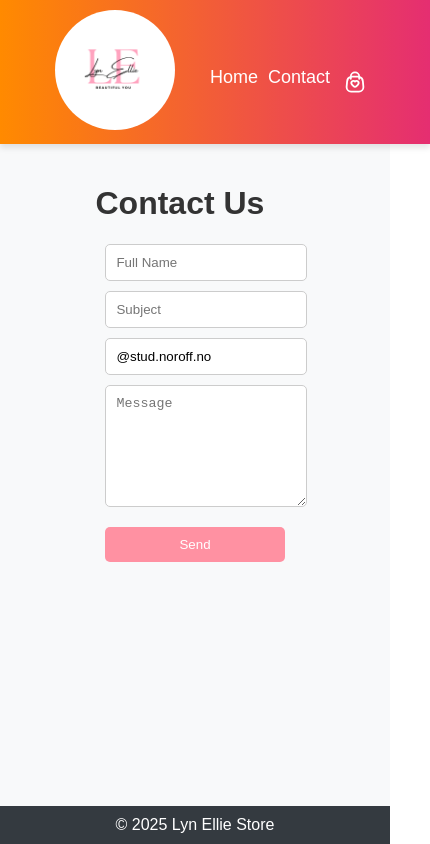
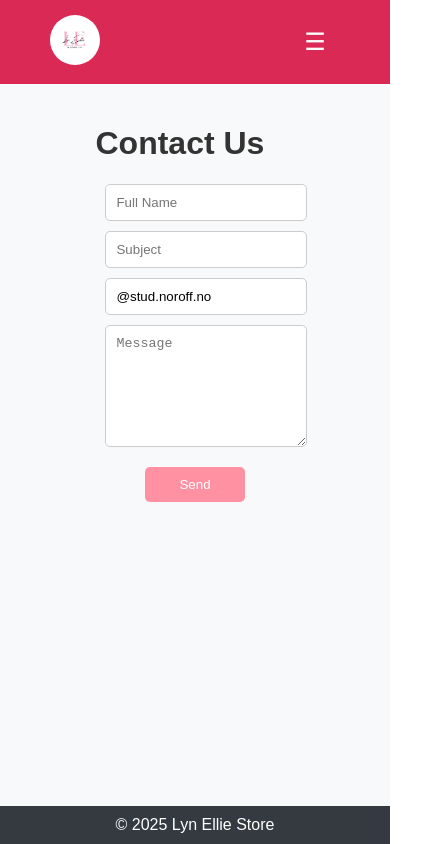
Before and after one commit to lynar13/lyn-ellie-store-app, a React (Create React App) app: page /contact in a window 390 px wide. Shown: the whole page, 430 px wide, since content can reach past the window. Built offline with nearby package versions, Linux system fonts and the light colour scheme.

Commit message:
changed name of store in package.json

```diff
--- a/package.json
+++ b/package.json
@@ -1,5 +1,5 @@
 {
-  "name": "my-first-app",
+  "name": "store-app",
   "version": "0.1.0",
   "private": true,
   "dependencies": {
--- a/src/App.module.css
+++ b/src/App.module.css
@@ -15,50 +15,101 @@
   margin: auto;
 }
 
-/* Header Styles */
+/* Header */
 .header {
+  display: flex;
   position: sticky;
   top: 0;
   left: 0;
-  display: flex;
   justify-content: space-between;
   align-items: center;
-  padding: 10px 20px;
-  background: linear-gradient(90deg, #ff8a00, #e52e71);
-  box-shadow: 0px 4px 6px rgba(0, 0, 0, 0.1);
+  padding: 15px 20px;
+  background: #da2955;
+  color: white;
   z-index: 1000;
   width: 100%;
-
 }
 
+/* Logo */
 .logoContainer {
-  flex: 1;
+  display: flex;
+  align-items: center;
+  padding-left: 50px;
 }
 
 .logo {
-  width: 120px;
-  height: auto;
   border-radius: 50%;
+  height: 50px;
 }
 
 /* Navigation */
 .nav {
   display: flex;
-  align-items: center;
-  gap: 20px;
-  padding-right: 40px;
+  gap: 10px;
+  padding: 10px 40px;
+}
+
+/* Burger Menu Button */
+.burgerMenu {
+  display: none;
+  font-size: 24px;
+  background: none;
+  border: none;
+  color: white;
+  cursor: pointer;
+  width: 150px;
 }
 
 .link {
+  display: flex;
+  justify-content: center;
+  align-items: center;
   color: white;
   text-decoration: none;
-  font-size: 18px;
   transition: color 0.3s ease;
 }
 
-.link:hover {
-  color: #fdd835;
+/* Mobile Responsive Styles */
+@media (max-width: 768px) {
+
+  .header {
+    flex-direction: row;
+    align-items: center;
+    padding: 15px 0;
+  }
+  .burgerMenu {
+    display: block;
+  }
+
+  .nav {
+    flex-direction: column;
+    position: absolute;
+    top: 60px;
+    right: 0;
+    width: 200px;
+    background: #fffbfe;
+    display: none;
+    padding: 15px 0;
+    text-align: center;
+  }
+
+  .navOpen {
+    display: flex;
+  }
+
+  .nav a {
+    padding: 15px 0;
+    font-size: 18px;
+    color: rgb(7, 7, 7);
+    text-decoration: none;
+    transition: 0.3s;
+  }
+
+  .nav a:hover {
+    background: #444;
+  }
 }
+
 
 /* Cart */
 .cartLink {
@@ -86,48 +137,7 @@
   border-radius: 50%;
 }
 
-.button {
-  background-color: #ff91a2;
-  color: white;
-  padding: 10px 20px;
-  border: none;
-  border-radius: 5px;
-  cursor: pointer;
-  transition: background-color 0.3s ease;
-  text-decoration: none;
-  width: 100px;
-}
-.buttonContainer {
-    display: flex;
-    justify-content: center; /* Centers horizontally */
-    margin-top: 10px; /* Adds spacing */
-  }
 
-/* Responsive Navigation */
-@media (max-width: 768px) {
-  .header {
-    flex-direction: row;
-    text-align: center;
-  }
-
-  .nav {
-    flex-direction: row;
-    gap: 10px;
-    padding-top: 10px;
-  }
-
-  .cartLink {
-    margin-top: 10px;
-  }
-}
-
-/* Footer Styles */
-.footer {
-  background-color: #343a40;
-  color: white;
-  text-align: center;
-  padding: 10px;
-}
 
 /* Product Grid */
 .productGrid {
@@ -274,7 +284,7 @@
   margin-top: 10px;
 }
 
-/* Responsive Design */
+/* Product Page Responsive Design */
 @media (max-width: 768px) {
   .productDetailContainer {
     flex-direction: column;
@@ -407,16 +417,65 @@
 }
 
 /* Search Bar */
-.search {
+
+.searchContainer {
+  display: flex;
+  flex-direction: column;
+  align-items: center; /* Centers everything */
+  width: 100%;
+  margin-top: 20px;
+}
+
+.searchBox {
+  display: flex;
+  align-items: center;
   width: 100%;
   max-width: 400px;
-  padding: 10px;
-  border: 1px solid #ccc;
-  border-radius: 5px;
-  margin-bottom: 20px;
+  background: #fff;
+  border-radius: 25px;
+  padding: 5px 10px;
+  box-shadow: 0 4px 6px rgba(0, 0, 0, 0.1);
 }
 
-/* Form Styles */
+.searchInput {
+  flex: 1;
+  border: none;
+  outline: none;
+  padding: 10px;
+  font-size: 16px;
+  border-radius: 25px;
+}
+
+.searchButton {
+  background: none;
+  border: none;
+  cursor: pointer;
+  font-size: 18px;
+  padding: 10px;
+}
+
+.suggestionsList {
+  list-style: none;
+  background: white;
+  width: 100%;
+  max-width: 400px;
+  border-radius: 5px;
+  margin-top: 5px;
+  box-shadow: 0 4px 6px rgba(0, 0, 0, 0.1);
+  overflow: hidden;
+}
+
+.suggestionItem {
+  padding: 10px;
+  cursor: pointer;
+}
+
+.suggestionItem:hover {
+  background: #f0f0f0;
+}
+
+
+/* Form Styles / Contact Page */
 .form {
   display: flex;
   flex-direction: column;
@@ -436,6 +495,24 @@
   height: 100px;
 }
 
+.button {
+  background-color: #ff91a2;
+  color: white;
+  padding: 10px 20px;
+  border: none;
+  border-radius: 5px;
+  cursor: pointer;
+  transition: background-color 0.3s ease;
+  text-decoration: none;
+  width: 100px;
+}
+.buttonContainer {
+    display: flex;
+    justify-content: center; /* Centers horizontally */
+    margin-top: 10px; /* Adds spacing */
+  }
+
+
 /* Responsive Forms */
 @media (max-width: 480px) {
   .form {
@@ -446,3 +523,11 @@
     width: 90%;
   }
 }
+
+/* Footer Styles */
+.footer {
+  background-color: #343a40;
+  color: white;
+  text-align: center;
+  padding: 10px;
+}
--- a/src/components/Header.js
+++ b/src/components/Header.js
@@ -1,30 +1,48 @@
-import React from "react";
+import React, { useState } from "react";
 import { Link } from "react-router-dom";
 import { useCart } from "./CartContext";
 import styles from "../App.module.css";
 
 function Header() {
   const { cartCount } = useCart();
+  const [menuOpen, setMenuOpen] = useState(false);
+
+  const toggleMenu = () => {
+    setMenuOpen(!menuOpen);
+  };
 
   return (
     <header className={styles.header}>
       <div className={styles.logoContainer}>
-        <Link to="/">
+        <Link to="/" onClick={() => setMenuOpen(false)}>
           <img src="/images/logo1.png" alt="Logo" className={styles.logo} />
         </Link>
       </div>
-      <nav className={styles.nav}>
-        <Link to="/" className={styles.link}>
+
+      {/* Burger Menu Button */}
+      <button className={styles.burgerMenu} onClick={toggleMenu}>
+        ☰
+      </button>
+
+      {/* Navigation Links */}
+      <nav className={`${styles.nav} ${menuOpen ? styles.navOpen : ""}`}>
+        <Link to="/" className={styles.link} onClick={() => setMenuOpen(false)}>
           Home
         </Link>
-        <Link to="/contact" className={styles.link}>
+        <Link
+          to="/contact"
+          className={styles.link}
+          onClick={() => setMenuOpen(false)}
+        >
           Contact
         </Link>
-        <Link to="/cart" className={styles.cartLink}>
+        <Link
+          to="/cart"
+          className={styles.cartLink}
+          onClick={() => setMenuOpen(false)}
+        >
           <img src="/images/cart.svg" alt="Cart" className={styles.cartIcon} />
-          {cartCount > 0 && (
-            <span className={styles.cartCount}>{cartCount}</span>
-          )}
+          {cartCount > 0 && <span className={styles.cartCount}>{cartCount}</span>}
         </Link>
       </nav>
     </header>
--- a/src/pages/HomePage.js
+++ b/src/pages/HomePage.js
@@ -35,13 +35,16 @@ function HomePage() {
   return (
     <Layout>
       <div className={styles.searchContainer}>
+    <div className={styles.searchBox}>
       <input
         type="text"
         placeholder="Search products..."
         value={search}
         onChange={handleSearchChange}
-          className={styles.search}
+        className={styles.searchInput}
       />
+      <button className={styles.searchButton}>🔍</button>
+    </div>
     {showSuggestions && (
       <ul className={styles.suggestionsList}>
         {suggestions.map((product) => (
```
Lines whose indentation alone changed are shown as unchanged.
